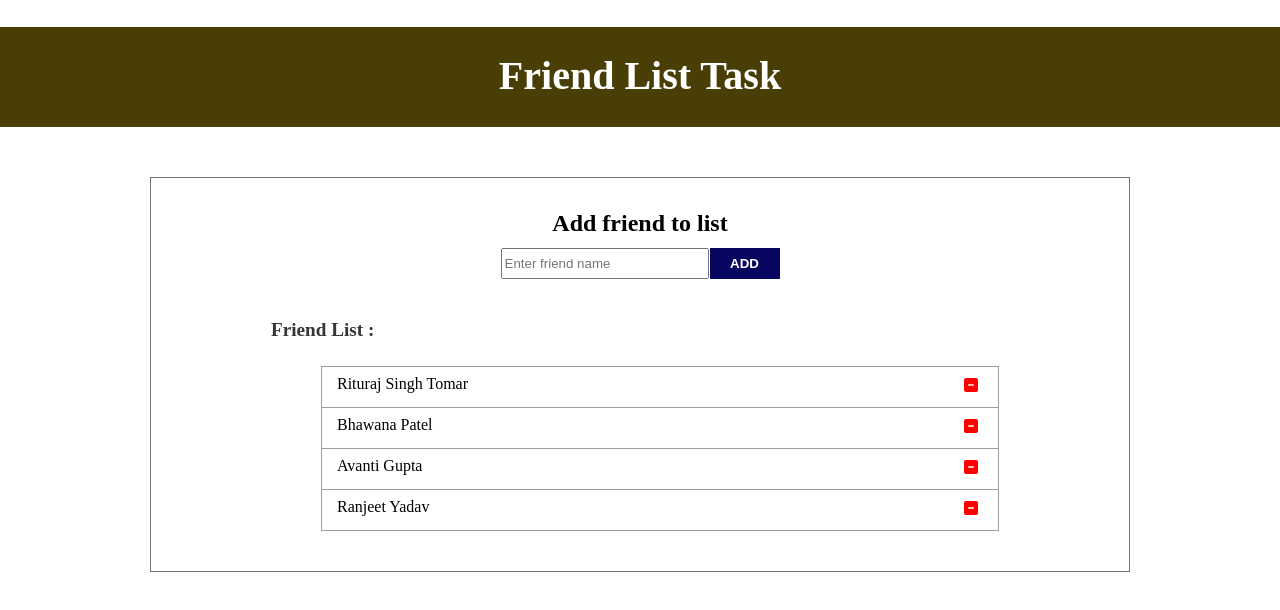
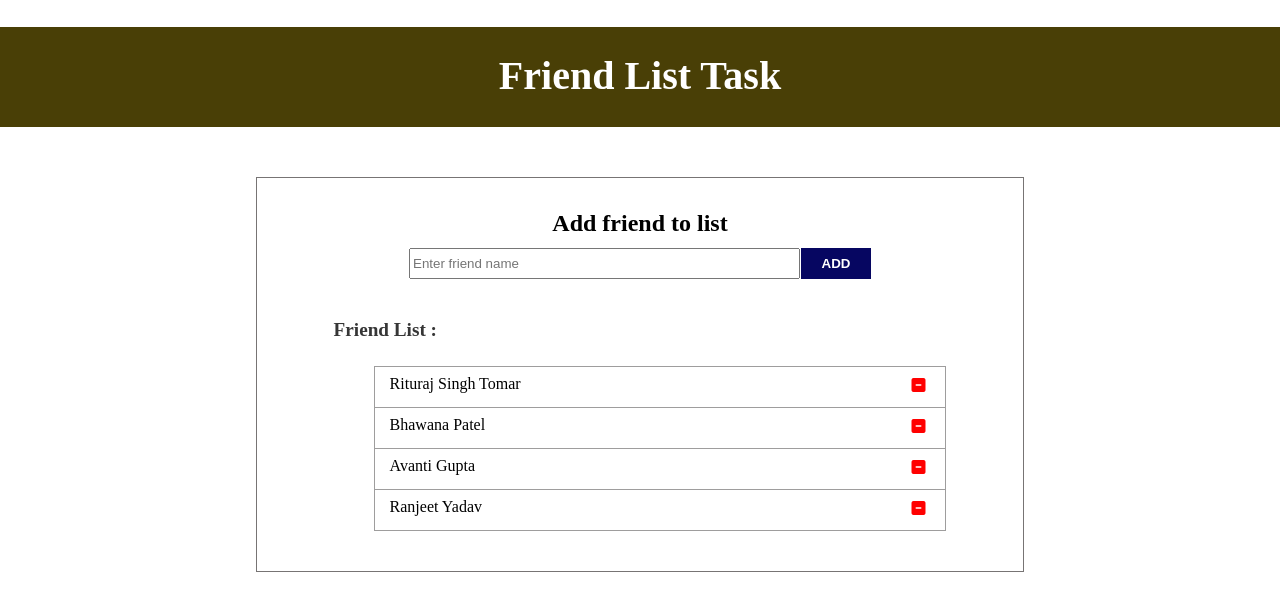
Before and after one commit to bhojrajgurjar/friendlistask, a plain HTML site: page index.html in a window 1280 px wide. Drawn offline with Linux system fonts and the light colour scheme.

Commit message:
scnd commit

```diff
--- a/style.css
+++ b/style.css
@@ -19,7 +19,7 @@ body{
 .container{
     border: 0.2px solid rgb(119, 116, 116);
     box-shadow: rgb(133, 131, 131);
-    margin: 50px 150px 50px 150px;
+    margin: 50px 20% 50px 20%;
 }
 .section1st{
     text-align: center;
@@ -30,7 +30,7 @@ body{
 
 }
 .section1st span input{
-    width: 200px;
+    width: 50%;
     margin-right: 0px;
     height: 25px;
 }
@@ -52,13 +52,13 @@ body{
 .section2nd div h4{
     font-size: larger;
     color: rgb(54, 54, 54);
-    margin-left: 120px;
+    margin-left: 10%;
 }
 #list{
     margin-top: 20px;
 
-    margin-left: 130px;
-    margin-right: 130px;
+    margin-left: 10%;
+    margin-right: 10%;
 }
 .list-element{
     display: flex;
@@ -81,7 +81,7 @@ body{
 
     border-bottom: 0.1px solid rgb(158, 157, 157);
 }
-@media(min-width:300px) and (max-width:400px){
+@media(min-width:300px) and (max-width:490px){
     .header{
         width: 100%;
         padding-top:0px ;
```
